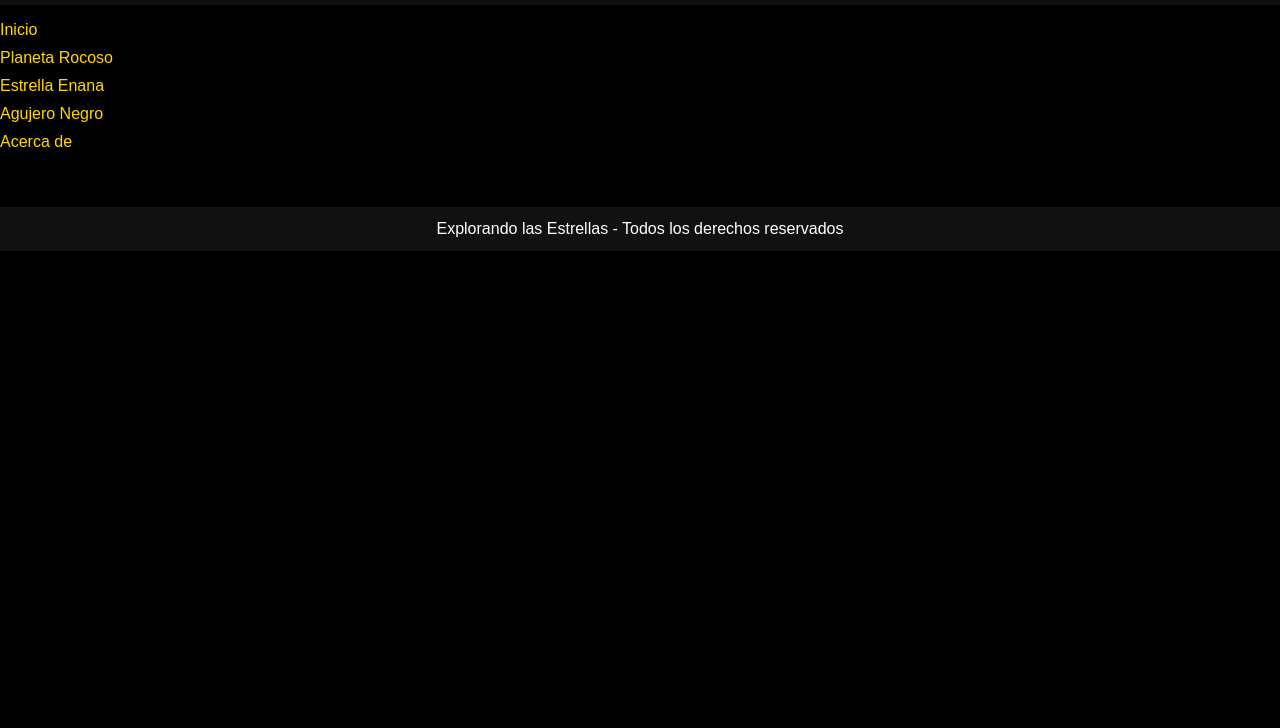
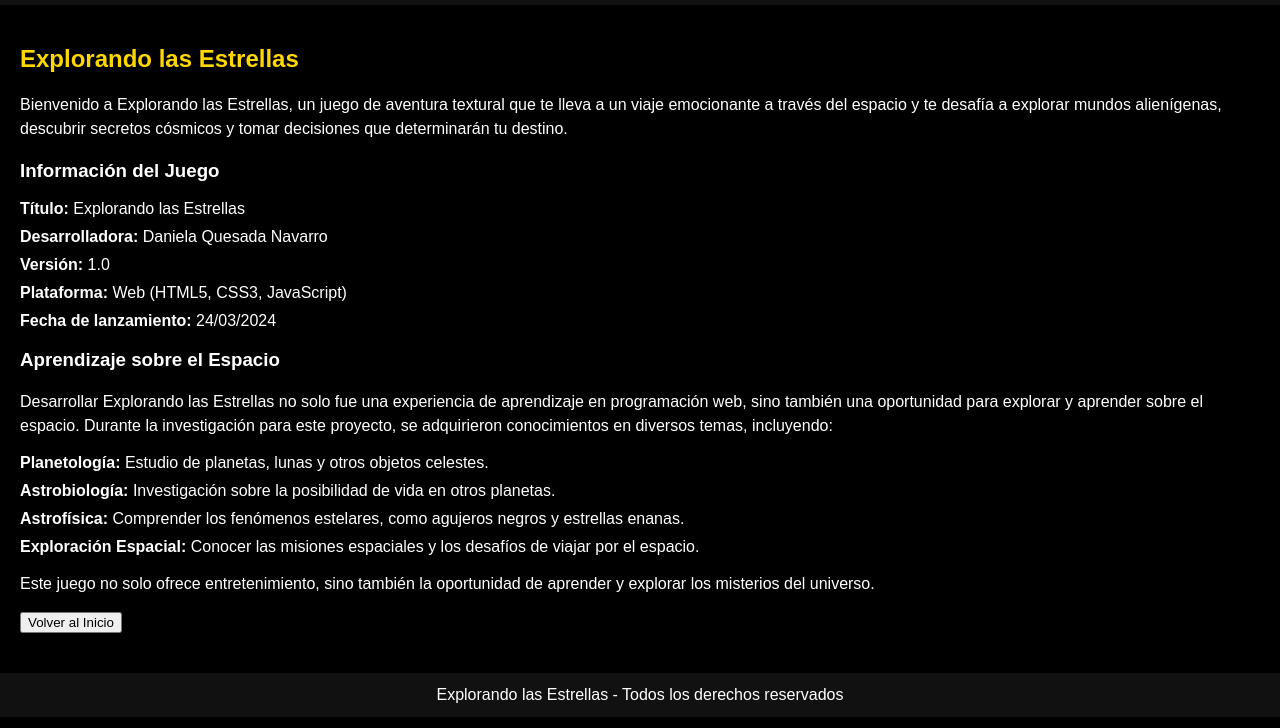
Before and after one commit to quesadani/TEC-DAAW-2024S1-Proyecto1--Daniela-.github.io-, a plain HTML site: page about.html in a window 1280 px wide. Shown: the part 72-800 px from the top of the page. Drawn offline with Linux system fonts and the light colour scheme.

Commit message:
commit
correciones

```diff
--- a/about.html
+++ b/about.html
@@ -3,24 +3,36 @@
 <head>
     <meta charset="UTF-8">
     <meta name="viewport" content="width=device-width, initial-scale=1.0">
-    <title>Acerca de - Explorando las Estrellas</title>
+    <title>Acerca del Juego</title>
     <link rel="stylesheet" href="styles.css"> <!-- Enlazamos nuestro archivo CSS -->
 </head>
 <body>
     <header>
-        <h1>Acerca de Explorando las Estrellas</h1>
+        <h1>Acerca del Juego</h1>
     </header>
-    <nav>
-        <ul>
-            <li><a href="index.html">Inicio</a></li> <!-- Enlace a la página de inicio -->
-            <li><a href="planeta1.html">Planeta Rocoso</a></li> <!-- Enlace al primer mundo -->
-            <li><a href="estrella1.html">Estrella Enana</a></li> <!-- Enlace al segundo mundo -->
-            <li><a href="agujero_negro.html">Agujero Negro</a></li> <!-- Enlace al tercer mundo -->
-            <li><a href="about.html">Acerca de</a></li> <!-- Enlace a una página informativa -->
-        </ul>
-    </nav>
     <main>
-        <!-- Contenido de la página informativa -->
+        <section>
+            <h2>Explorando las Estrellas</h2>
+            <p>Bienvenido a Explorando las Estrellas, un juego de aventura textural que te lleva a un viaje emocionante a través del espacio y te desafía a explorar mundos alienígenas, descubrir secretos cósmicos y tomar decisiones que determinarán tu destino.</p>
+            <h3>Información del Juego</h3>
+            <ul>
+                <li><strong>Título:</strong> Explorando las Estrellas</li>
+                <li><strong>Desarrolladora:</strong> Daniela Quesada Navarro</li>
+                <li><strong>Versión:</strong> 1.0</li>
+                <li><strong>Plataforma:</strong> Web (HTML5, CSS3, JavaScript)</li>
+                <li><strong>Fecha de lanzamiento:</strong>  24/03/2024 </li>
+            </ul>
+            <h3>Aprendizaje sobre el Espacio</h3>
+            <p>Desarrollar Explorando las Estrellas no solo fue una experiencia de aprendizaje en programación web, sino también una oportunidad para explorar y aprender sobre el espacio. Durante la investigación para este proyecto, se adquirieron conocimientos en diversos temas, incluyendo:</p>
+            <ul>
+                <li><strong>Planetología:</strong> Estudio de planetas, lunas y otros objetos celestes.</li>
+                <li><strong>Astrobiología:</strong> Investigación sobre la posibilidad de vida en otros planetas.</li>
+                <li><strong>Astrofísica:</strong> Comprender los fenómenos estelares, como agujeros negros y estrellas enanas.</li>
+                <li><strong>Exploración Espacial:</strong> Conocer las misiones espaciales y los desafíos de viajar por el espacio.</li>
+            </ul>
+            <p>Este juego no solo ofrece entretenimiento, sino también la oportunidad de aprender y explorar los misterios del universo.</p>
+            <button onclick="location.href='index.html'">Volver al Inicio</button>
+        </section>
     </main>
     <footer>
         <p>Explorando las Estrellas - Todos los derechos reservados</p>
```
Also changed, not shown: estrella/decision2.html (+1 -1 lines), estrella/estrella1.html (+1 -1 lines), index.html (+1 -0 lines).
